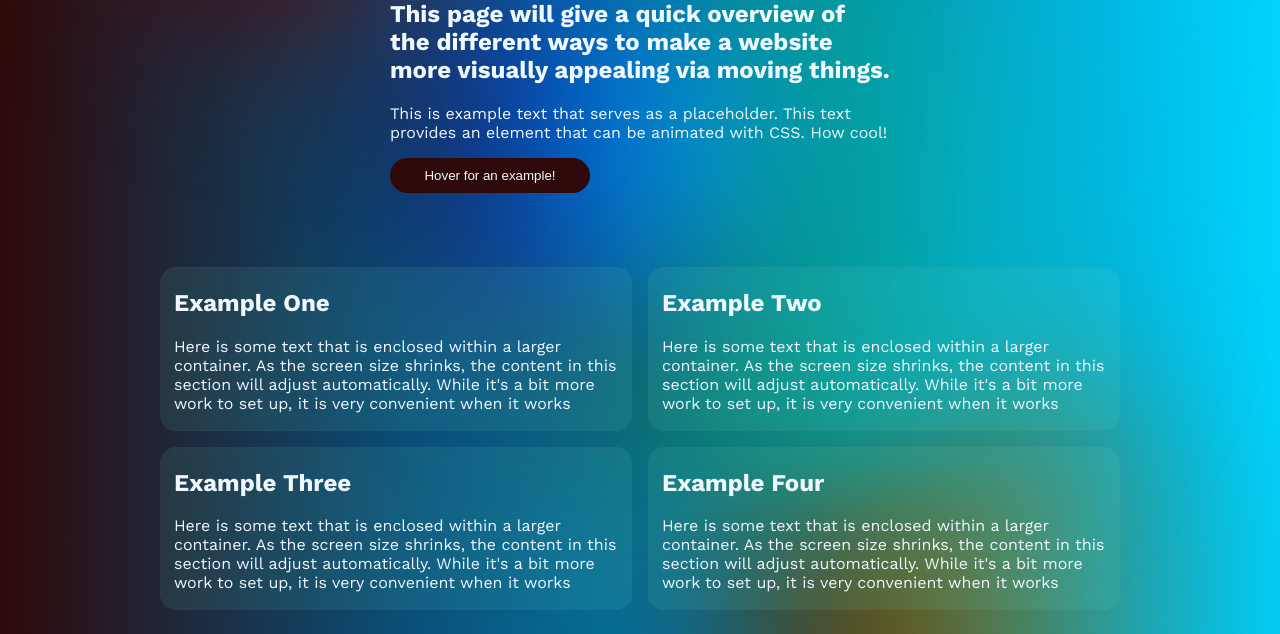
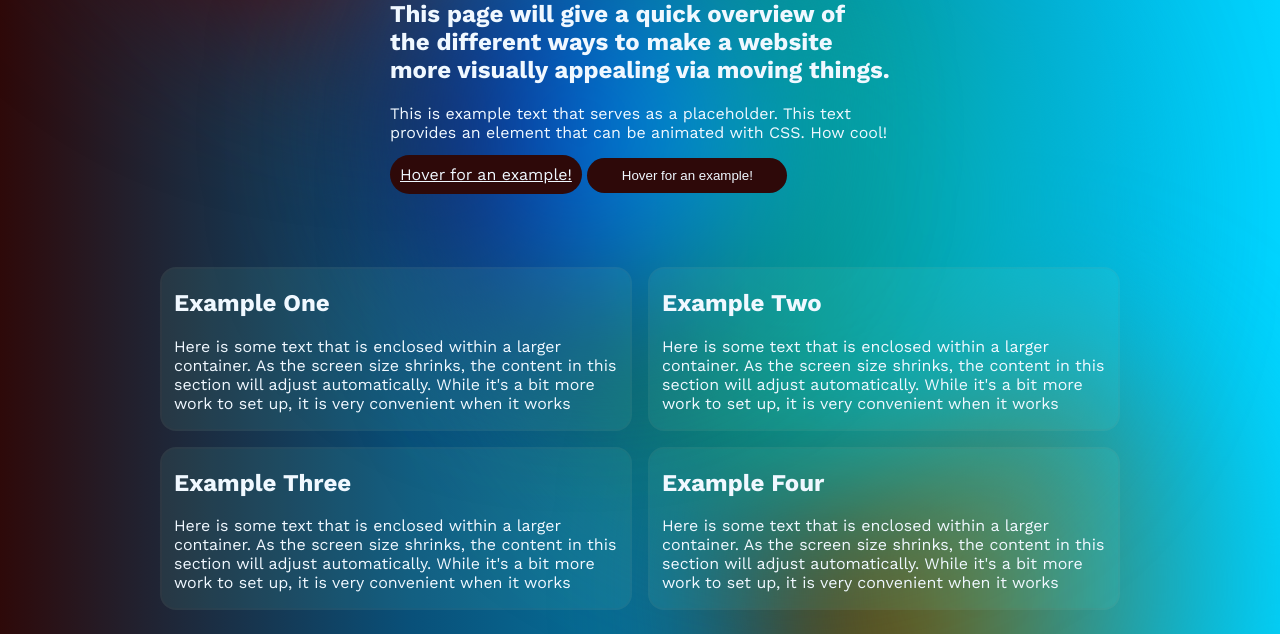
Before and after one commit to jaelgo99/CTK303, a plain HTML site: page assignment7/page.html in a window 1280 px wide. Shown: the part 221-855 px from the top of the page. Drawn offline with nearby package versions, Linux system fonts and the light colour scheme.

Commit message:
Update page.html

```diff
--- a/assignment7/page.html
+++ b/assignment7/page.html
@@ -31,7 +31,8 @@
     <div class="content"> <h1>Welcome to my animation page</h1>
   <h2>This page will give a quick overview of the different ways to make a website more visually appealing via moving things.</h2>
   <p>This is example text that serves as a placeholder. This text provides an element that can be animated with CSS. How cool!</p>
-  <button class="btn"><a class="anibtn"  href="#">Hover for an example!</a></button>
+  <a class="btn"  href="#">Hover for an example!</a>
+ <!--->       <button class="btn"><a class="anibtn"  href="#">Hover for an example!</a></button> <!-->
 </div>
 </div>
 <div class="container">
```
